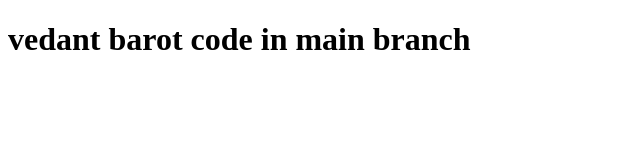
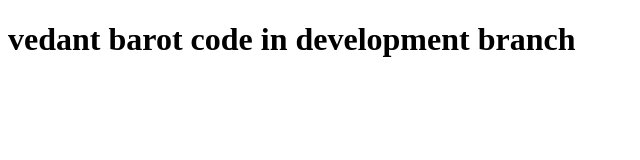
Before and after one commit to V0B0/vedantbarot_07_ESE2025, a plain HTML site: page index.html in a window 1280 px wide. Shown: the whole page, without its empty margins (0-640 px from the left). Drawn offline with Linux system fonts and the light colour scheme.

Commit message:
second commit

```diff
--- a/index.html
+++ b/index.html
@@ -6,6 +6,6 @@
     <title>Document</title>
 </head>
 <body>
-    <h1>vedant barot code in main branch</h1>
+    <h1>vedant barot code in development branch</h1>
 </body>
 </html>
```
